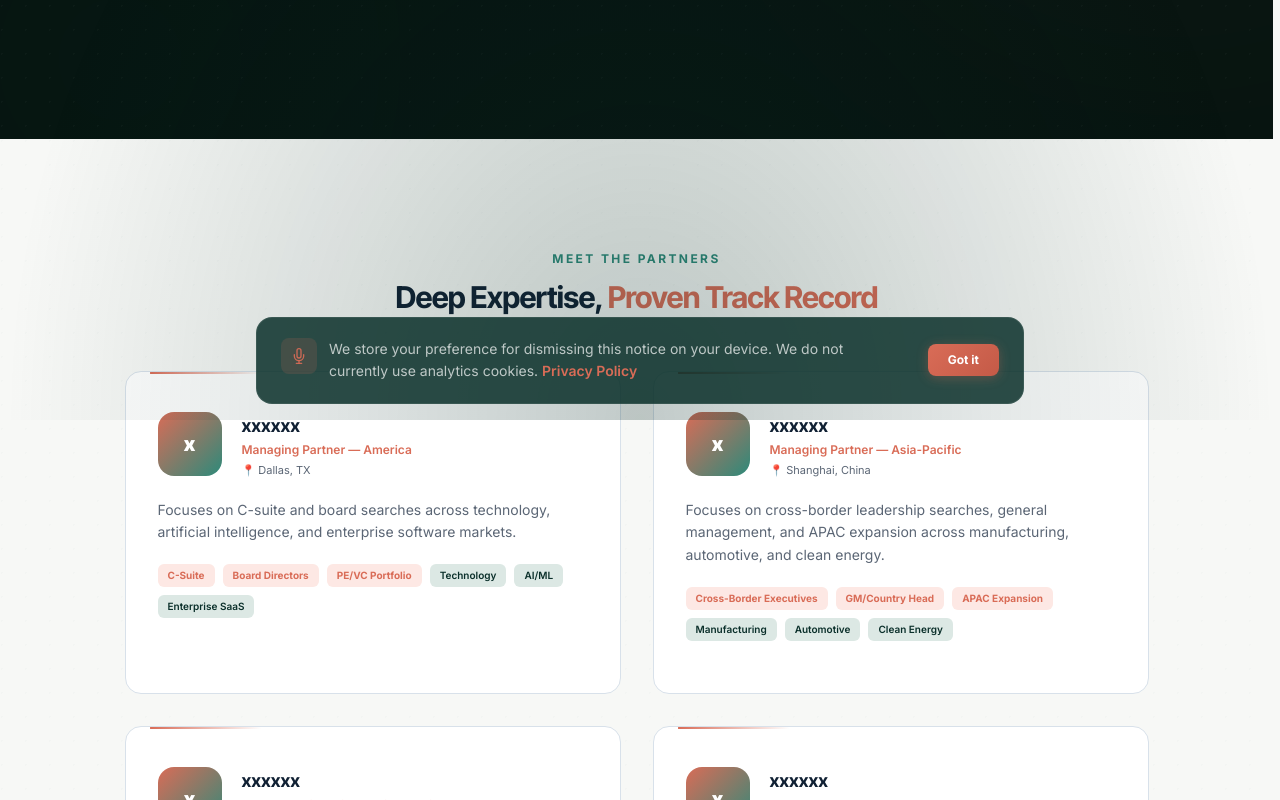
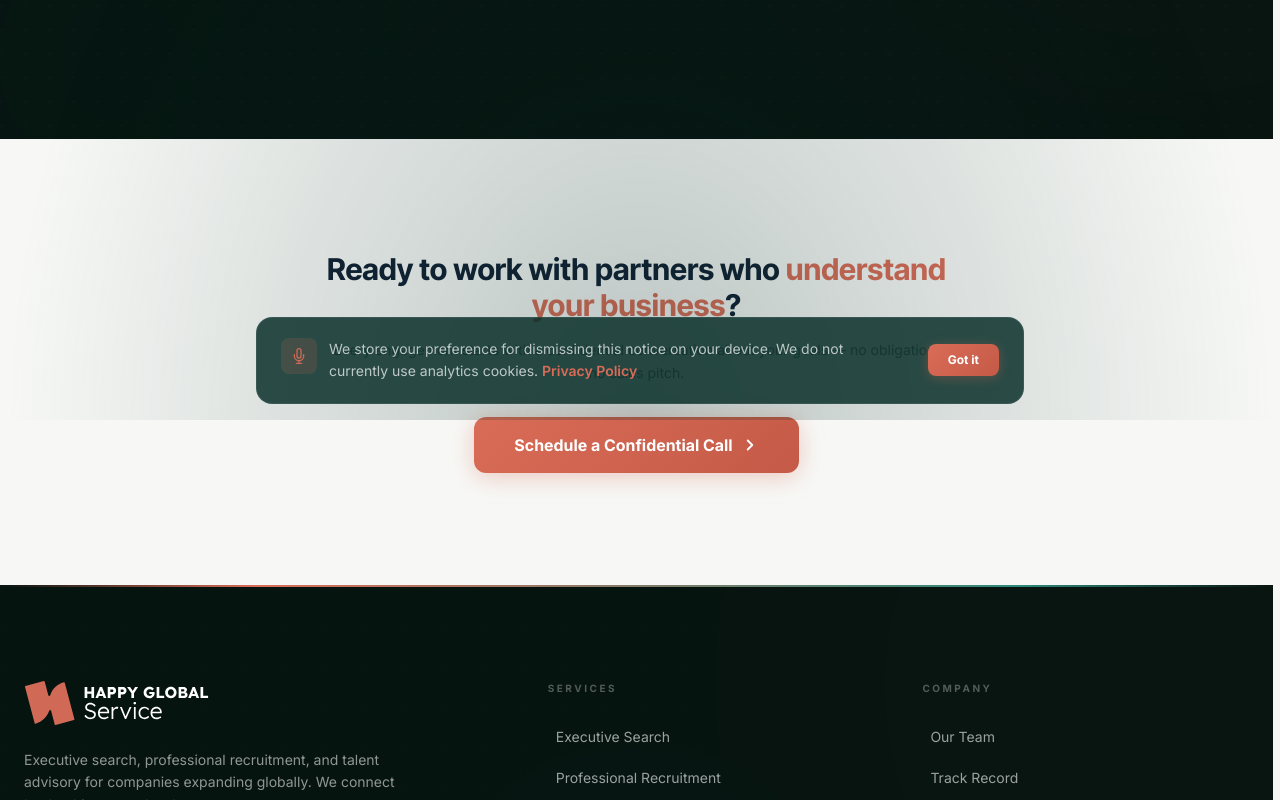
Before and after one commit to Martin-Yoann/Services, a Next.js app: page /team in a window 1280 px wide. Shown: the part 380-1180 px from the top of the page. Built offline with nearby package versions, Linux system fonts and the light colour scheme.

Commit message:
Hide placeholder team profiles and correct board services typo

```diff
--- a/app/components/BoardServicesPage.tsx
+++ b/app/components/BoardServicesPage.tsx
@@ -7,7 +7,7 @@ const boardServices = [
     accent: "#D96C57",
     accentRgb: "217,108,87",
     description:
-      "Multi-year succession planning frameworks for boards and nominating committees. We identify internal candidates, benchmark against external market, and manage the confidential externak scout process when the best leader isn't internal.",
+      "Multi-year succession planning frameworks for boards and nominating committees. We identify internal candidates, benchmark against external market, and manage the confidential external scout process when the best leader isn't internal.",
     deliverables: [
       "CEO Succession Readiness Assessment",
       "Internal Candidate Benchmarking vs. External Market",
--- a/app/components/TeamPage.tsx
+++ b/app/components/TeamPage.tsx
@@ -58,6 +58,7 @@ function PartnerCard({ member }: { member: TeamMember }) {
 }
 
 export default function TeamPage() {
+  const visiblePartners = partners.filter((member) => member.name.trim() && !/^x+$/i.test(member.name.trim()));
   return (
     <>
       {/* ═══ HERO ═══ */}
@@ -86,7 +87,7 @@ export default function TeamPage() {
       </section>
 
       {/* ═══ PARTNER CARDS ═══ */}
-      <section className="relative py-20 md:py-28" style={{ background: "var(--hg-color-bg)" }}>
+      {visiblePartners.length > 0 && <section className="relative py-20 md:py-28" style={{ background: "var(--hg-color-bg)" }}>
         <div className="hg-dot-grid absolute inset-0 pointer-events-none opacity-[0.015]" />
         <div className="relative container mx-auto px-6">
           <div className="text-center mb-14">
@@ -98,12 +99,12 @@ export default function TeamPage() {
             </h2>
           </div>
           <div className="grid grid-cols-1 md:grid-cols-2 gap-8 max-w-5xl mx-auto">
-            {partners.map((p) => (
+            {visiblePartners.map((p) => (
               <PartnerCard key={p.id} member={p} />
             ))}
           </div>
         </div>
-      </section>
+      </section>}
 
       {/* ═══ ADVISORY BOARD ═══ */}
       {/* <section className="relative py-20 md:py-28 overflow-hidden" style={{ background: "#061410" }}>
```
